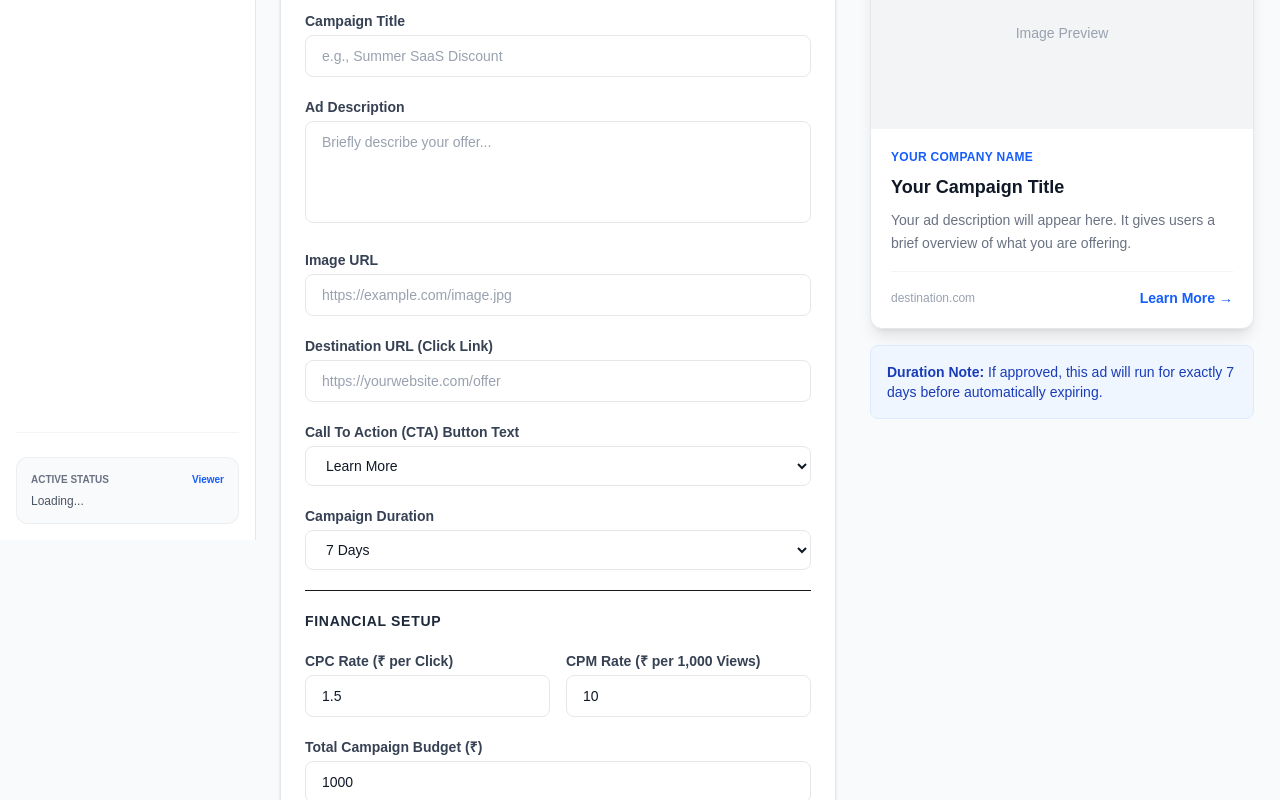
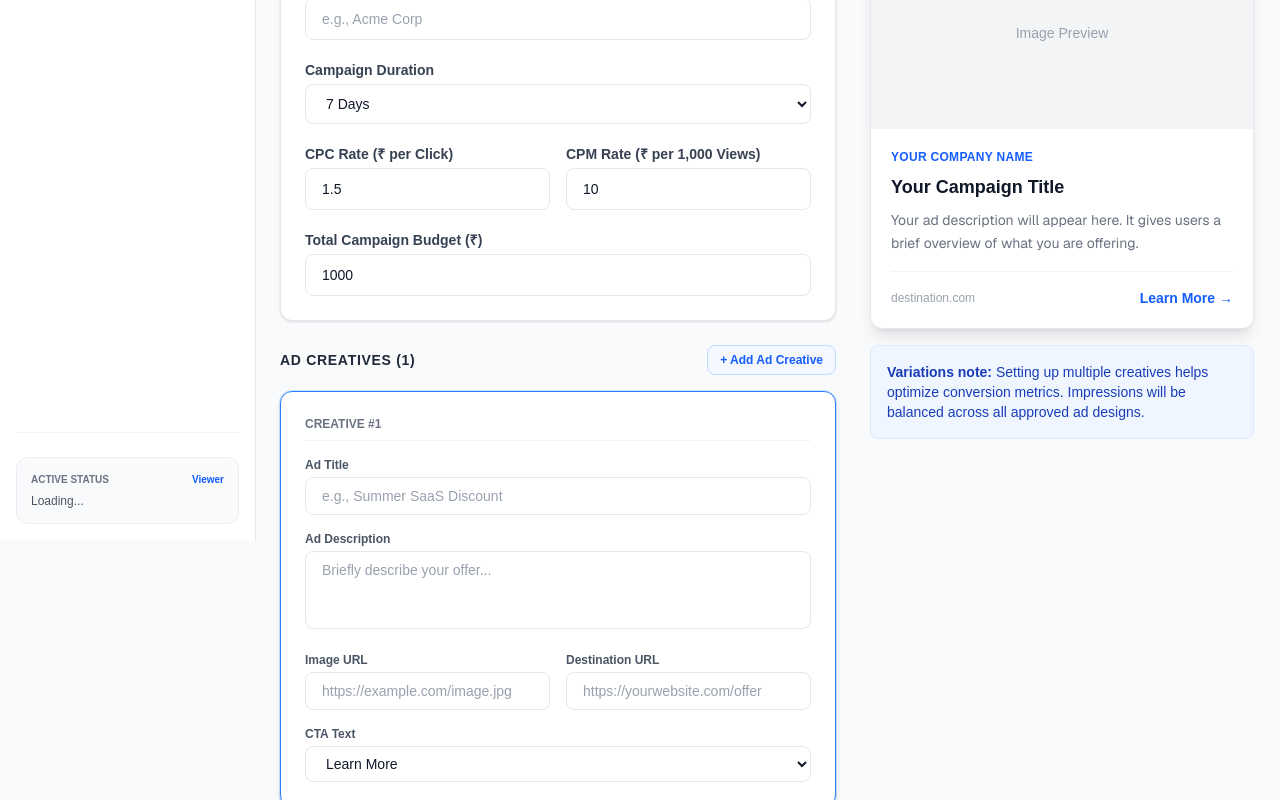
Before and after one commit to siddhanthh/Self-serve-native-ad-module, a Next.js app: page /dashboard/campaigns/new in a window 1280 px wide. Shown: the part 260-1060 px from the top of the page. Built offline with nearby package versions, Linux system fonts and the light colour scheme; no server answers.

Commit message:
fe: add multi-ad setup configurations and edit sync rules to CampaignForm

```diff
--- a/src/app/dashboard/campaigns/[id]/edit/EditCampaignForm.tsx
+++ b/src/app/dashboard/campaigns/[id]/edit/EditCampaignForm.tsx
@@ -4,21 +4,26 @@ import { useState } from "react";
 import { useRouter } from "next/navigation";
 import CampaignForm, { CampaignData } from "@/components/CampaignForm";
 
-interface Campaign {
-  id: number;
-  company_name: string;
+interface Ad {
+  id?: number;
   title: string;
   description: string;
   image_url: string;
   destination_url: string;
+  cta_text?: string;
+}
+
+interface Campaign {
+  id: number;
+  company_name: string;
   start_date: string;
   end_date: string;
-  cta_text?: string;
   billing_type?: string;
   cpc_rate?: string | number;
   cpm_rate?: string | number;
   total_budget?: string | number;
   spent_amount?: string | number;
+  ads: Ad[];
 }
 
 export default function EditCampaignForm({ campaign }: { campaign: Campaign }) {
@@ -34,16 +39,19 @@ export default function EditCampaignForm({ campaign }: { campaign: Campaign }) {
 
   const initialData: CampaignData = {
     companyName: campaign.company_name,
-    title: campaign.title,
-    description: campaign.description,
-    imageUrl: campaign.image_url,
-    destinationUrl: campaign.destination_url,
     duration: calculateDays(),
-    ctaText: campaign.cta_text || "Learn More",
     billingType: campaign.billing_type || "CPM",
     cpcRate: Number(campaign.cpc_rate) || 0.00,
     cpmRate: Number(campaign.cpm_rate) || 0.00,
     totalBudget: Number(campaign.total_budget) || 0.00,
+    ads: campaign.ads.map(ad => ({
+      id: ad.id,
+      title: ad.title,
+      description: ad.description,
+      imageUrl: ad.image_url,
+      destinationUrl: ad.destination_url,
+      ctaText: ad.cta_text || "Learn More"
+    }))
   };
 
   const handleSubmit = async (formData: CampaignData) => {
@@ -54,7 +62,13 @@ export default function EditCampaignForm({ campaign }: { campaign: Campaign }) {
         headers: { "Content-Type": "application/json" },
         body: JSON.stringify({
           id: campaign.id,
-          ...formData,
+          companyName: formData.companyName,
+          duration: formData.duration,
+          billingType: formData.billingType,
+          cpcRate: formData.cpcRate,
+          cpmRate: formData.cpmRate,
+          totalBudget: formData.totalBudget,
+          ads: formData.ads
         }),
       });
 
--- a/src/app/dashboard/campaigns/[id]/edit/page.tsx
+++ b/src/app/dashboard/campaigns/[id]/edit/page.tsx
@@ -41,7 +41,14 @@ export default async function EditCampaignPage({ params }: PageProps) {
 
   const campaign = campaignRes.rows[0];
 
-  // 3. Verify ownership (Admins cannot edit others' campaigns)
+  // 3. Query all associated ad creatives
+  const adsRes = await query(
+    `SELECT id, title, description, image_url, destination_url, cta_text FROM ads WHERE campaign_id = $1 ORDER BY id ASC`,
+    [id]
+  );
+  const ads = adsRes.rows;
+
+  // 4. Verify ownership (Admins cannot edit others' campaigns)
   const isAuthorized = campaign.user_id === userId;
   if (!isAuthorized) {
     return (
@@ -53,7 +60,7 @@ export default async function EditCampaignPage({ params }: PageProps) {
 
   return (
     <div className="p-6">
-      <EditCampaignForm campaign={campaign} />
+      <EditCampaignForm campaign={{ ...campaign, ads }} />
     </div>
   );
 }
--- a/src/components/CampaignForm.tsx
+++ b/src/components/CampaignForm.tsx
@@ -2,19 +2,25 @@
 
 import { useState } from "react";
 import Link from "next/link";
+import React from "react";
 
-export interface CampaignData {
-  companyName: string;
+export interface AdCreative {
+  id?: number;
   title: string;
   description: string;
   imageUrl: string;
   destinationUrl: string;
+  ctaText: string;
+}
+
+export interface CampaignData {
+  companyName: string;
   duration: string;
-  ctaText: string;
   billingType: string;
   cpcRate: number;
   cpmRate: number;
   totalBudget: number;
+  ads: AdCreative[];
 }
 
 interface CampaignFormProps {
@@ -34,34 +40,57 @@ export default function CampaignForm({
   titleText,
   subtitleText,
 }: CampaignFormProps) {
-  // Local form states, prefilled with initialData if editing
+  // Campaign Container States
   const [companyName, setCompanyName] = useState(initialData?.companyName || "");
-  const [title, setTitle] = useState(initialData?.title || "");
-  const [description, setDescription] = useState(initialData?.description || "");
-  const [imageUrl, setImageUrl] = useState(initialData?.imageUrl || "");
-  const [destinationUrl, setDestinationUrl] = useState(initialData?.destinationUrl || "");
-  const [ctaText, setCtaText] = useState(initialData?.ctaText || "Learn More");
   const [duration, setDuration] = useState(initialData?.duration || "7");
   const [cpcRate, setCpcRate] = useState<string>(String(initialData?.cpcRate !== undefined ? initialData.cpcRate : 1.50));
   const [cpmRate, setCpmRate] = useState<string>(String(initialData?.cpmRate !== undefined ? initialData.cpmRate : 10.00));
   const [totalBudget, setTotalBudget] = useState<string>(String(initialData?.totalBudget !== undefined ? initialData.totalBudget : 1000.00));
 
+  // Multiple Ad Creatives State
+  const [ads, setAds] = useState<AdCreative[]>(initialData?.ads || [
+    { title: "", description: "", imageUrl: "", destinationUrl: "", ctaText: "Learn More" }
+  ]);
+
+  // Selected Ad index for Live Preview
+  const [activePreviewIndex, setActivePreviewIndex] = useState<number>(0);
+
+  const handleAddAd = () => {
+    setAds([...ads, { title: "", description: "", imageUrl: "", destinationUrl: "", ctaText: "Learn More" }]);
+    setActivePreviewIndex(ads.length);
+  };
+
+  const handleRemoveAd = (indexToRemove: number) => {
+    if (ads.length <= 1) return;
+    const updated = ads.filter((_, idx) => idx !== indexToRemove);
+    setAds(updated);
+    setActivePreviewIndex(Math.max(0, indexToRemove - 1));
+  };
+
+  const handleUpdateAd = (index: number, key: keyof AdCreative, value: string) => {
+    const updated = ads.map((ad, idx) => {
+      if (idx === index) {
+        return { ...ad, [key]: value };
+      }
+      return ad;
+    });
+    setAds(updated);
+  };
+
   const handleSubmit = (e: React.FormEvent<HTMLFormElement>) => {
     e.preventDefault();
     onSubmit({
       companyName,
-      title,
-      description,
-      imageUrl,
-      destinationUrl,
       duration,
-      ctaText,
       billingType: 'BOTH',
       cpcRate: parseFloat(cpcRate) || 0,
       cpmRate: parseFloat(cpmRate) || 0,
       totalBudget: parseFloat(totalBudget) || 0,
+      ads
     });
   };
+
+  const activePreviewAd = ads[activePreviewIndex] || { title: "", description: "", imageUrl: "", destinationUrl: "", ctaText: "Learn More" };
 
   return (
     <div className="max-w-7xl mx-auto space-y-6">
@@ -82,8 +111,13 @@ export default function CampaignForm({
       {/* Main Split Layout */}
       <div className="grid grid-cols-1 lg:grid-cols-12 gap-8 items-start">
         {/* LEFT COLUMN: Input Form */}
-        <div className="lg:col-span-7 bg-white p-6 rounded-xl border border-gray-200 shadow-sm">
-          <form onSubmit={handleSubmit} className="space-y-5">
+        <div className="lg:col-span-7 space-y-6">
+          <form onSubmit={handleSubmit} className="space-y-6">
+
+            {/* Campaign metadata section */}
+            <div className="bg-white p-6 rounded-xl border border-gray-200 shadow-sm space-y-5">
+              <h3 className="text-sm font-bold text-gray-800 uppercase tracking-wider border-b border-gray-100 pb-2">Campaign settings</h3>
+
               <div>
                 <label className="block text-sm font-semibold text-gray-700 mb-1">Company Name</label>
                 <input
@@ -95,72 +129,6 @@ export default function CampaignForm({
                   placeholder="e.g., Acme Corp"
                   className="w-full px-4 py-2.5 border border-gray-200 rounded-lg text-sm text-gray-900 bg-white placeholder-gray-400 focus:border-blue-600 focus:ring-1 focus:ring-blue-600 outline-none transition-all"
                 />
-            </div>
-
-            <div>
-              <label className="block text-sm font-semibold text-gray-700 mb-1">Campaign Title</label>
-              <input
-                type="text"
-                required
-                maxLength={50}
-                value={title}
-                onChange={(e) => setTitle(e.target.value)}
-                placeholder="e.g., Summer SaaS Discount"
-                className="w-full px-4 py-2.5 border border-gray-200 rounded-lg text-sm text-gray-900 bg-white placeholder-gray-400 focus:border-blue-600 focus:ring-1 focus:ring-blue-600 outline-none transition-all"
-              />
-            </div>
-
-            <div>
-              <label className="block text-sm font-semibold text-gray-700 mb-1">Ad Description</label>
-              <textarea
-                required
-                rows={4}
-                maxLength={200}
-                value={description}
-                onChange={(e) => setDescription(e.target.value)}
-                placeholder="Briefly describe your offer..."
-                className="w-full px-4 py-2.5 border border-gray-200 rounded-lg text-sm text-gray-900 bg-white placeholder-gray-400 focus:border-blue-600 focus:ring-1 focus:ring-blue-600 outline-none transition-all resize-none"
-              />
-            </div>
-
-            <div>
-              <label className="block text-sm font-semibold text-gray-700 mb-1">Image URL</label>
-              <input
-                type="url"
-                required
-                value={imageUrl}
-                onChange={(e) => setImageUrl(e.target.value)}
-                placeholder="https://example.com/image.jpg"
-                className="w-full px-4 py-2.5 border border-gray-200 rounded-lg text-sm text-gray-900 bg-white placeholder-gray-400 focus:border-blue-600 focus:ring-1 focus:ring-blue-600 outline-none transition-all"
-              />
-            </div>
-
-            <div>
-              <label className="block text-sm font-semibold text-gray-700 mb-1">Destination URL (Click Link)</label>
-              <input
-                type="url"
-                required
-                value={destinationUrl}
-                onChange={(e) => setDestinationUrl(e.target.value)}
-                placeholder="https://yourwebsite.com/offer"
-                className="w-full px-4 py-2.5 border border-gray-200 rounded-lg text-sm text-gray-900 bg-white placeholder-gray-400 focus:border-blue-600 focus:ring-1 focus:ring-blue-600 outline-none transition-all"
-              />
-            </div>
-
-            <div>
-              <label className="block text-sm font-semibold text-gray-700 mb-1">Call To Action (CTA) Button Text</label>
-              <select
-                value={ctaText}
-                onChange={(e) => setCtaText(e.target.value)}
-                className="w-full px-4 py-2.5 border border-gray-200 rounded-lg text-sm text-gray-900 bg-white focus:border-blue-600 focus:ring-1 focus:ring-blue-600 outline-none transition-all"
-              >
-                <option value="Learn More">Learn More</option>
-                <option value="Sign Up">Sign Up</option>
-                <option value="Book Now">Book Now</option>
-                <option value="Shop Now">Shop Now</option>
-                <option value="Download">Download</option>
-                <option value="Apply Now">Apply Now</option>
-              </select>
               </div>
 
               <div>
@@ -176,9 +144,6 @@ export default function CampaignForm({
                   <option value="30">30 Days</option>
                 </select>
               </div>
-
-            <div className="border-t border-gray-150 pt-5 space-y-5">
-              <h3 className="text-sm font-bold text-gray-800 uppercase tracking-wider">Financial Setup</h3>
 
               <div className="grid grid-cols-2 gap-4">
                 <div>
@@ -231,10 +196,122 @@ export default function CampaignForm({
               </div>
             </div>
 
+            {/* Ad creatives section */}
+            <div className="space-y-4">
+              <div className="flex items-center justify-between">
+                <h3 className="text-sm font-bold text-gray-800 uppercase tracking-wider">Ad Creatives ({ads.length})</h3>
+                <button
+                  type="button"
+                  onClick={handleAddAd}
+                  className="text-xs font-bold text-blue-600 hover:text-blue-700 border border-blue-200 px-3 py-1.5 rounded-lg bg-blue-50/50 transition-colors cursor-pointer"
+                >
+                  + Add Ad Creative
+                </button>
+              </div>
+
+              {ads.map((ad, index) => (
+                <div
+                  key={index}
+                  className={`bg-white p-6 rounded-xl border transition-all ${
+                    activePreviewIndex === index ? "border-blue-500 shadow-md ring-1 ring-blue-500/20" : "border-gray-200 shadow-sm"
+                  }`}
+                  onClick={() => setActivePreviewIndex(index)}
+                >
+                  <div className="flex items-center justify-between mb-4 pb-2 border-b border-gray-100">
+                    <span className="text-xs font-bold text-gray-500 uppercase">Creative #{index + 1}</span>
+                    <div className="flex items-center gap-2">
+                      {ads.length > 1 && (
+                        <button
+                          type="button"
+                          onClick={(e) => {
+                            e.stopPropagation();
+                            handleRemoveAd(index);
+                          }}
+                          className="text-xs text-red-600 hover:text-red-700 font-semibold cursor-pointer"
+                        >
+                          Remove
+                        </button>
+                      )}
+                    </div>
+                  </div>
+
+                  <div className="space-y-4">
+                    <div>
+                      <label className="block text-xs font-semibold text-gray-600 mb-1">Ad Title</label>
+                      <input
+                        type="text"
+                        required
+                        maxLength={50}
+                        value={ad.title}
+                        onChange={(e) => handleUpdateAd(index, "title", e.target.value)}
+                        placeholder="e.g., Summer SaaS Discount"
+                        className="w-full px-4 py-2 border border-gray-200 rounded-lg text-sm text-gray-900 placeholder-gray-400 outline-none focus:border-blue-500 transition-all"
+                      />
+                    </div>
+
+                    <div>
+                      <label className="block text-xs font-semibold text-gray-600 mb-1">Ad Description</label>
+                      <textarea
+                        required
+                        rows={3}
+                        maxLength={200}
+                        value={ad.description}
+                        onChange={(e) => handleUpdateAd(index, "description", e.target.value)}
+                        placeholder="Briefly describe your offer..."
+                        className="w-full px-4 py-2 border border-gray-200 rounded-lg text-sm text-gray-900 placeholder-gray-400 outline-none focus:border-blue-500 transition-all resize-none"
+                      />
+                    </div>
+
+                    <div className="grid grid-cols-1 sm:grid-cols-2 gap-4">
+                      <div>
+                        <label className="block text-xs font-semibold text-gray-600 mb-1">Image URL</label>
+                        <input
+                          type="url"
+                          required
+                          value={ad.imageUrl}
+                          onChange={(e) => handleUpdateAd(index, "imageUrl", e.target.value)}
+                          placeholder="https://example.com/image.jpg"
+                          className="w-full px-4 py-2 border border-gray-200 rounded-lg text-sm text-gray-900 placeholder-gray-400 outline-none focus:border-blue-500 transition-all"
+                        />
+                      </div>
+
+                      <div>
+                        <label className="block text-xs font-semibold text-gray-600 mb-1">Destination URL</label>
+                        <input
+                          type="url"
+                          required
+                          value={ad.destinationUrl}
+                          onChange={(e) => handleUpdateAd(index, "destinationUrl", e.target.value)}
+                          placeholder="https://yourwebsite.com/offer"
+                          className="w-full px-4 py-2 border border-gray-200 rounded-lg text-sm text-gray-900 placeholder-gray-400 outline-none focus:border-blue-500 transition-all"
+                        />
+                      </div>
+                    </div>
+
+                    <div>
+                      <label className="block text-xs font-semibold text-gray-600 mb-1">CTA Text</label>
+                      <select
+                        value={ad.ctaText}
+                        onChange={(e) => handleUpdateAd(index, "ctaText", e.target.value)}
+                        className="w-full px-4 py-2 border border-gray-200 rounded-lg text-sm text-gray-900 outline-none focus:border-blue-500 transition-all"
+                      >
+                        <option value="Learn More">Learn More</option>
+                        <option value="Sign Up">Sign Up</option>
+                        <option value="Book Now">Book Now</option>
+                        <option value="Shop Now">Shop Now</option>
+                        <option value="Download">Download</option>
+                        <option value="Apply Now">Apply Now</option>
+                      </select>
+                    </div>
+                  </div>
+                </div>
+              ))}
+            </div>
+
             <button
               type="submit"
               disabled={isSubmitting}
-              className="w-full py-3 mt-4 text-sm font-bold text-white bg-blue-600 hover:bg-blue-700 transition-colors disabled:bg-blue-400 rounded-lg shadow-sm"
+              className="w-full py-3 mt-4 text-sm font-bold text-white bg-blue-600 hover:bg-blue-700 transition-colors disabled:bg-blue-400 rounded-lg shadow-sm cursor-pointer"
             >
               {isSubmitting ? "Processing..." : submitButtonText}
             </button>
@@ -248,13 +325,15 @@ export default function CampaignForm({
               <span className="animate-ping absolute inline-flex h-full w-full rounded-full bg-green-400 opacity-75"></span>
               <span className="relative inline-flex rounded-full h-2.5 w-2.5 bg-green-500"></span>
             </span>
-            <h3 className="text-sm font-bold text-gray-500 uppercase tracking-widest">Live Preview</h3>
+            <h3 className="text-sm font-bold text-gray-500 uppercase tracking-widest">
+              Live Preview (Creative #{activePreviewIndex + 1})
+            </h3>
           </div>
 
           <div className="bg-white rounded-xl border border-gray-200 shadow-lg overflow-hidden group cursor-pointer hover:border-blue-300 transition-all max-w-sm mx-auto">
             <div className="h-48 bg-gray-100 w-full relative border-b border-gray-100 flex items-center justify-center overflow-hidden">
-              {imageUrl ? (
-                <img src={imageUrl} alt="Ad Preview" className="object-contain h-full max-w-full" />
+              {activePreviewAd.imageUrl ? (
+                <img src={activePreviewAd.imageUrl} alt="Ad Preview" className="object-contain h-full max-w-full" />
               ) : (
                 <span className="text-gray-400 text-sm font-medium">Image Preview</span>
               )}
@@ -268,30 +347,30 @@ export default function CampaignForm({
                 {companyName || "Your Company Name"}
               </div>
               <h4 className="text-lg font-bold text-gray-900 group-hover:text-blue-600 transition-colors line-clamp-1">
-                {title || "Your Campaign Title"}
+                {activePreviewAd.title || "Your Campaign Title"}
               </h4>
-              <p className="text-sm text-gray-500 mt-2 line-clamp-2 leading-relaxed">
-                {description || "Your ad description will appear here. It gives users a brief overview of what you are offering."}
+              <p className="text-sm text-gray-500 mt-2 line-clamp-2 leading-relaxed font-sans">
+                {activePreviewAd.description || "Your ad description will appear here. It gives users a brief overview of what you are offering."}
               </p>
 
               <div className="mt-4 pt-4 border-t border-gray-100 flex items-center justify-between">
                 <span className="text-xs text-gray-400 font-medium truncate pr-4">
-                  {destinationUrl ? (
+                  {activePreviewAd.destinationUrl ? (
                     (() => {
-                      try { return new URL(destinationUrl).hostname; }
+                      try { return new URL(activePreviewAd.destinationUrl).hostname; }
                       catch { return "Invalid URL"; }
                     })()
                   ) : "destination.com"}
                 </span>
                 <span className="text-blue-600 text-sm font-bold group-hover:translate-x-1 transition-transform flex items-center gap-1">
-                  {ctaText} →
+                  {activePreviewAd.ctaText} →
                 </span>
               </div>
             </div>
           </div>
 
           <div className="bg-blue-50 border border-blue-100 rounded-lg p-4 text-sm text-blue-800 max-w-sm mx-auto">
-            <strong>Duration Note:</strong> If approved, this ad will run for exactly {duration} days before automatically expiring.
+            <strong>Variations note:</strong> Setting up multiple creatives helps optimize conversion metrics. Impressions will be balanced across all approved ad designs.
           </div>
         </div>
       </div>
```
Lines whose indentation alone changed are shown as unchanged.
